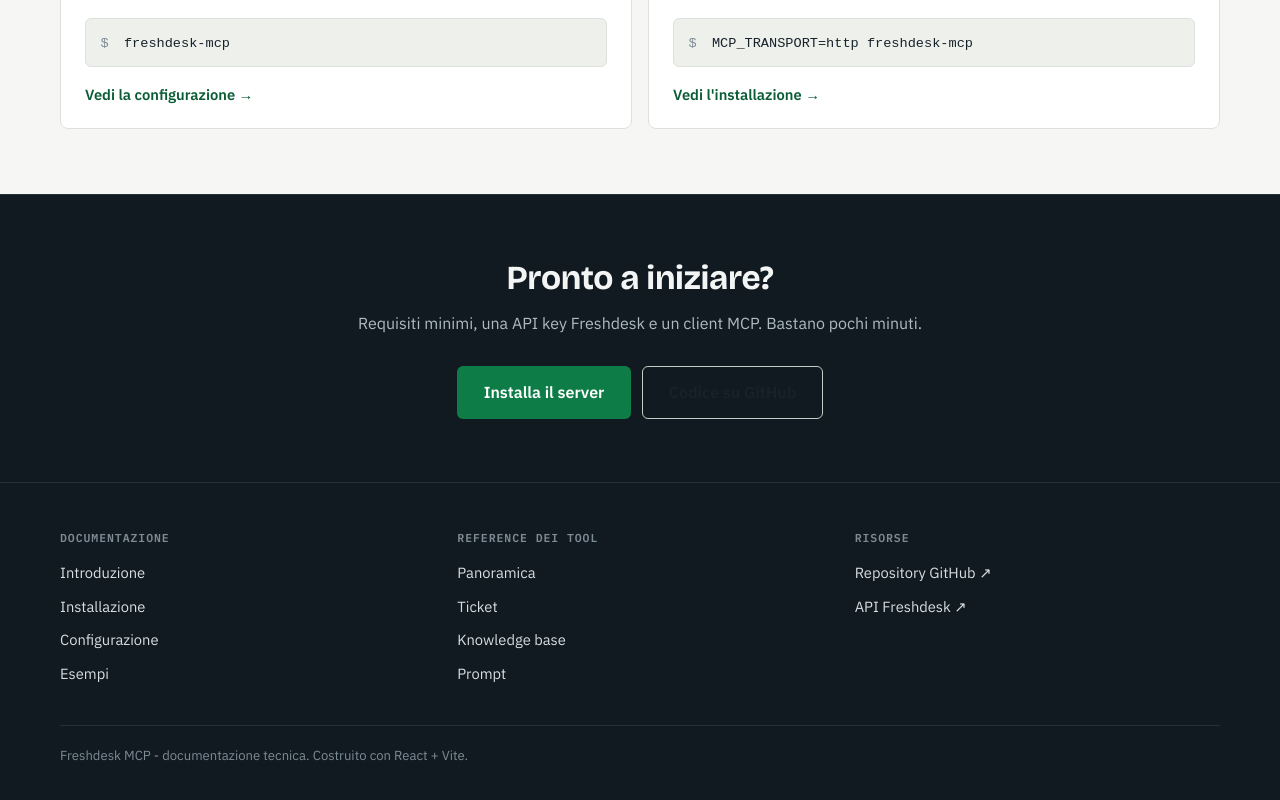
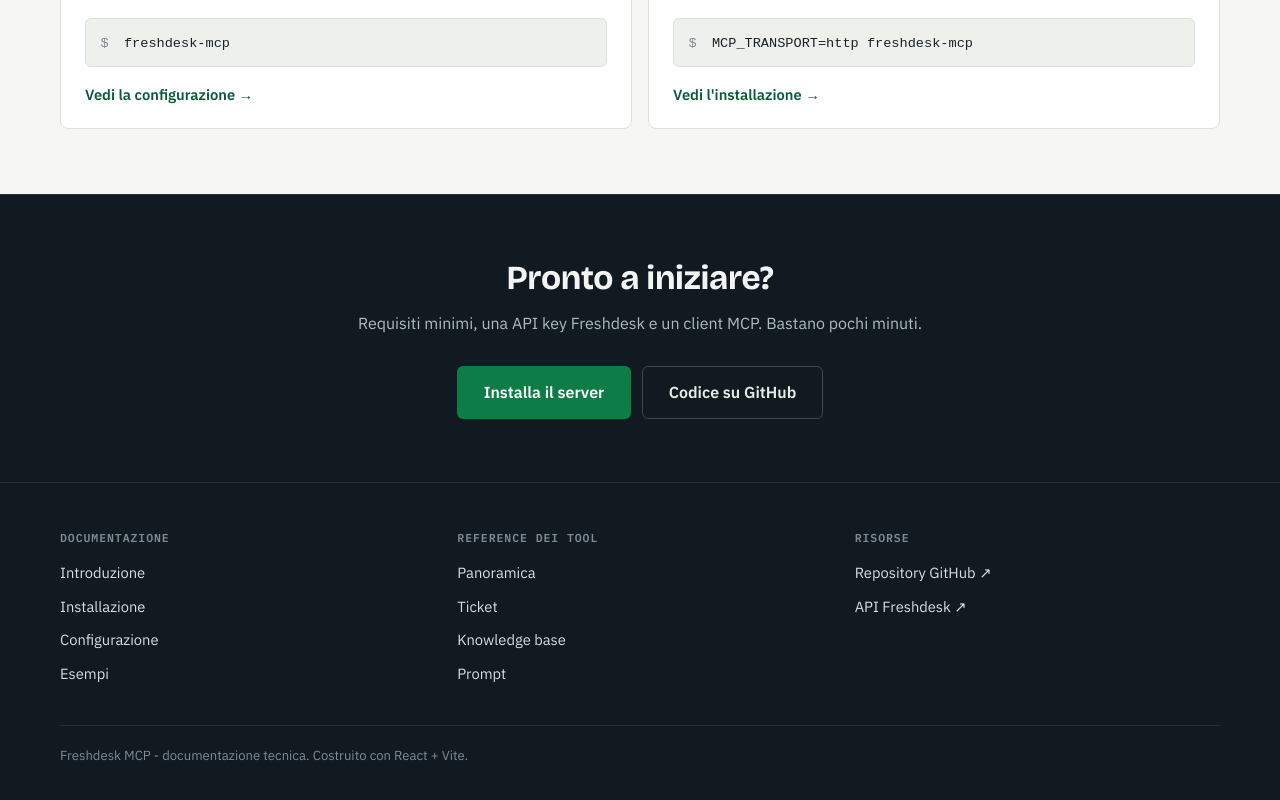
Before and after one commit to devchristian1337/freshdesk-mcp-docs, a React (Vite) app: page / in a window 1280 px wide. Shown: the part 2674-3474 px from the top of the page. Built offline with nearby package versions, Linux system fonts and the light colour scheme.

Commit message:
Scope ghost CTA styles to inner CTA

```diff
--- a/src/pages/Home/index.module.css
+++ b/src/pages/Home/index.module.css
@@ -543,12 +543,12 @@
 }
 
 /* Bottone ghost leggibile sul fondo inchiostro. */
-.ctaGhost {
+.ctaInner .ctaGhost {
   border-color: #3a4854;
   color: #e8ece9;
 }
 
-.ctaGhost:hover {
+.ctaInner .ctaGhost:hover {
   border-color: #7d8b95;
   background: rgba(255, 255, 255, 0.05);
 }
```
